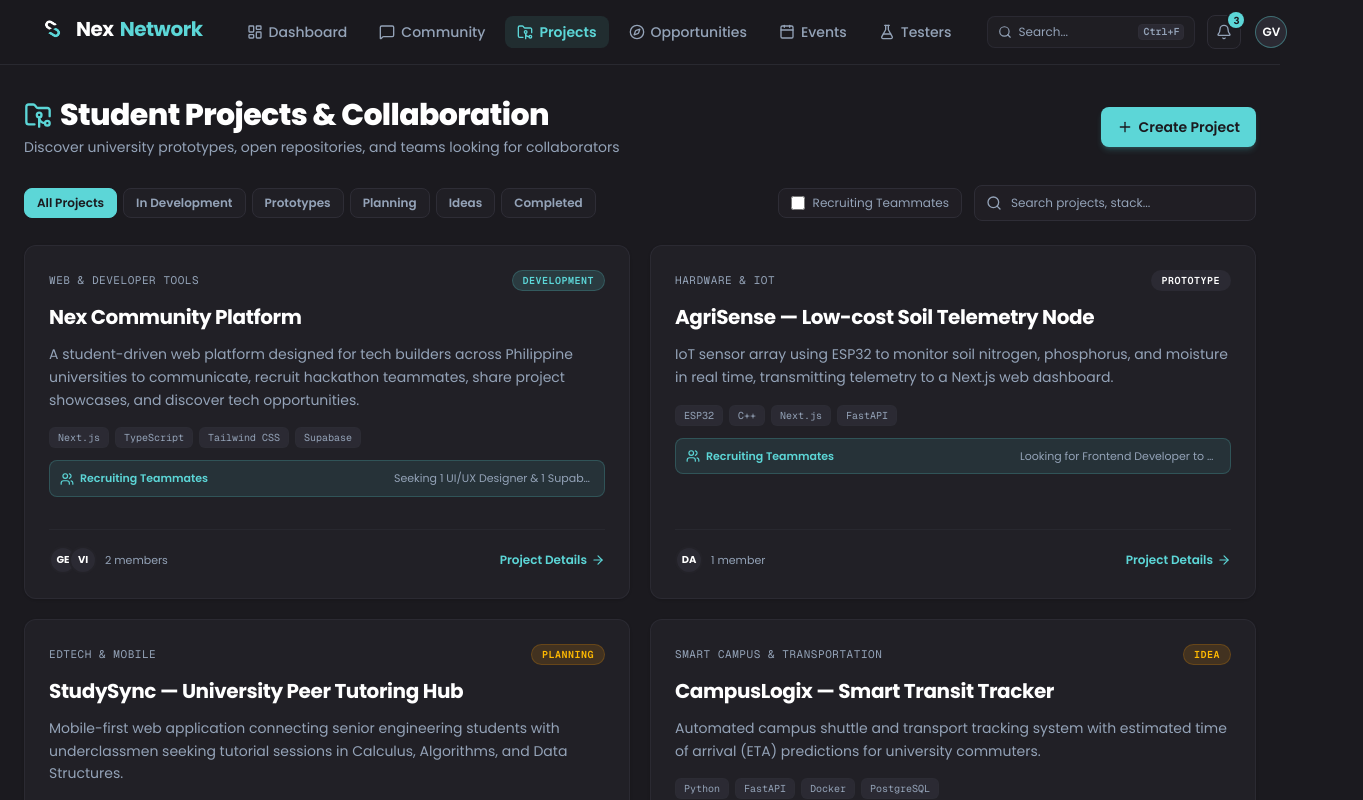
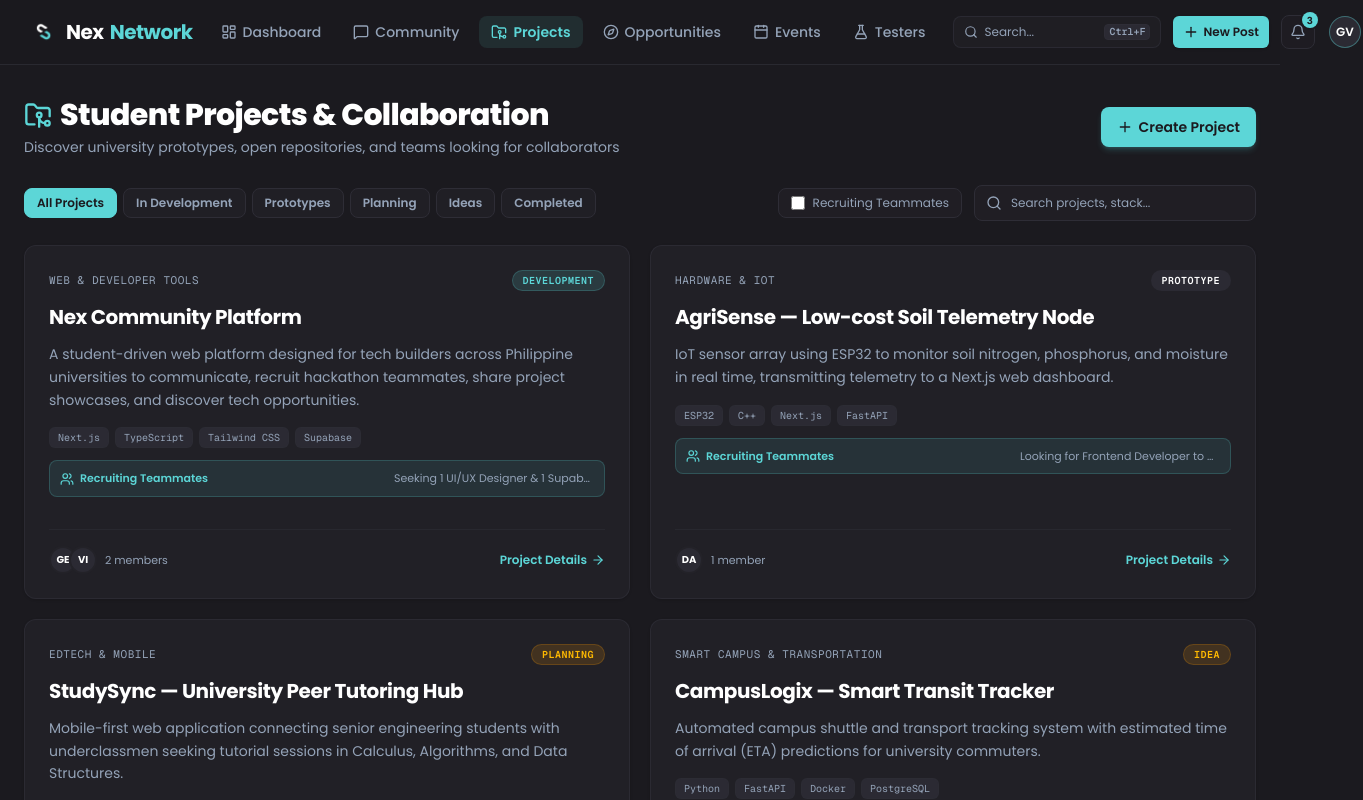
Before and after one commit to FerosC101/Nex-Platform, a Next.js app: page /projects in a window 1280 px wide. Shown: the top 800 px of the page, 1363 px wide, since content can reach past the window. Built offline with nearby package versions, Linux system fonts and the light colour scheme.

Commit message:
style(ui): center navbar links and spread header symmetrically to full width

```diff
--- a/components/layout/app-header.tsx
+++ b/components/layout/app-header.tsx
@@ -33,14 +33,16 @@ export function AppHeader() {
 
   return (
     <header className="border-b border-border/80 sticky top-0 z-50 bg-background/90 backdrop-blur-md">
-      <div className="w-full px-4 sm:px-8 lg:px-10 h-16 flex items-center justify-between gap-6">
-        {/* Logo & Navigation (Anchored Left with clean breathing room) */}
-        <div className="flex items-center gap-6 lg:gap-8 shrink-0">
-          <Link href="/dashboard" className="shrink-0">
-            <NexLogo size={26} />
+      <div className="w-full px-4 sm:px-6 lg:px-8 h-16 flex items-center justify-between gap-4">
+        {/* Left: Brand Logo */}
+        <div className="flex items-center shrink-0">
+          <Link href="/dashboard" className="flex items-center gap-2">
+            <NexLogo size={24} />
           </Link>
+        </div>
 
-          <nav className="hidden md:flex items-center gap-1.5 lg:gap-2 text-sm font-medium">
+        {/* Center: Navigation Links (Symmetrical Center) */}
+        <nav className="hidden md:flex items-center justify-center gap-1 lg:gap-2 text-xs lg:text-sm font-medium">
           {navLinks.map((link) => {
             const Icon = link.icon;
             const isActive = pathname.startsWith(link.href);
@@ -54,18 +56,25 @@ export function AppHeader() {
                     : "text-muted-foreground hover:text-foreground hover:bg-muted/40"
                 }`}
               >
-                  <Icon className="size-4" />
+                <Icon className="size-3.5 lg:size-4" />
                 {link.label}
               </Link>
             );
           })}
         </nav>
-        </div>
 
-        {/* Right Actions (Anchored Right with dedicated space) */}
-        <div className="flex items-center gap-3 shrink-0">
+        {/* Right: Actions (Search, New Post, Notifications, Profile) */}
+        <div className="flex items-center gap-2 sm:gap-3 shrink-0">
           {/* Global In-App Search (Ctrl+F) */}
           <GlobalSearchDialog />
+
+          {/* Quick Create Post */}
+          <Link href="/community" className="hidden xl:inline-flex">
+            <Button size="sm" className="h-8 px-2.5 text-xs font-semibold gap-1">
+              <Plus className="size-3.5" />
+              New Post
+            </Button>
+          </Link>
 
           {/* Interactive Notifications System */}
           <NotificationPopover />
```
Lines whose indentation alone changed are shown as unchanged.
